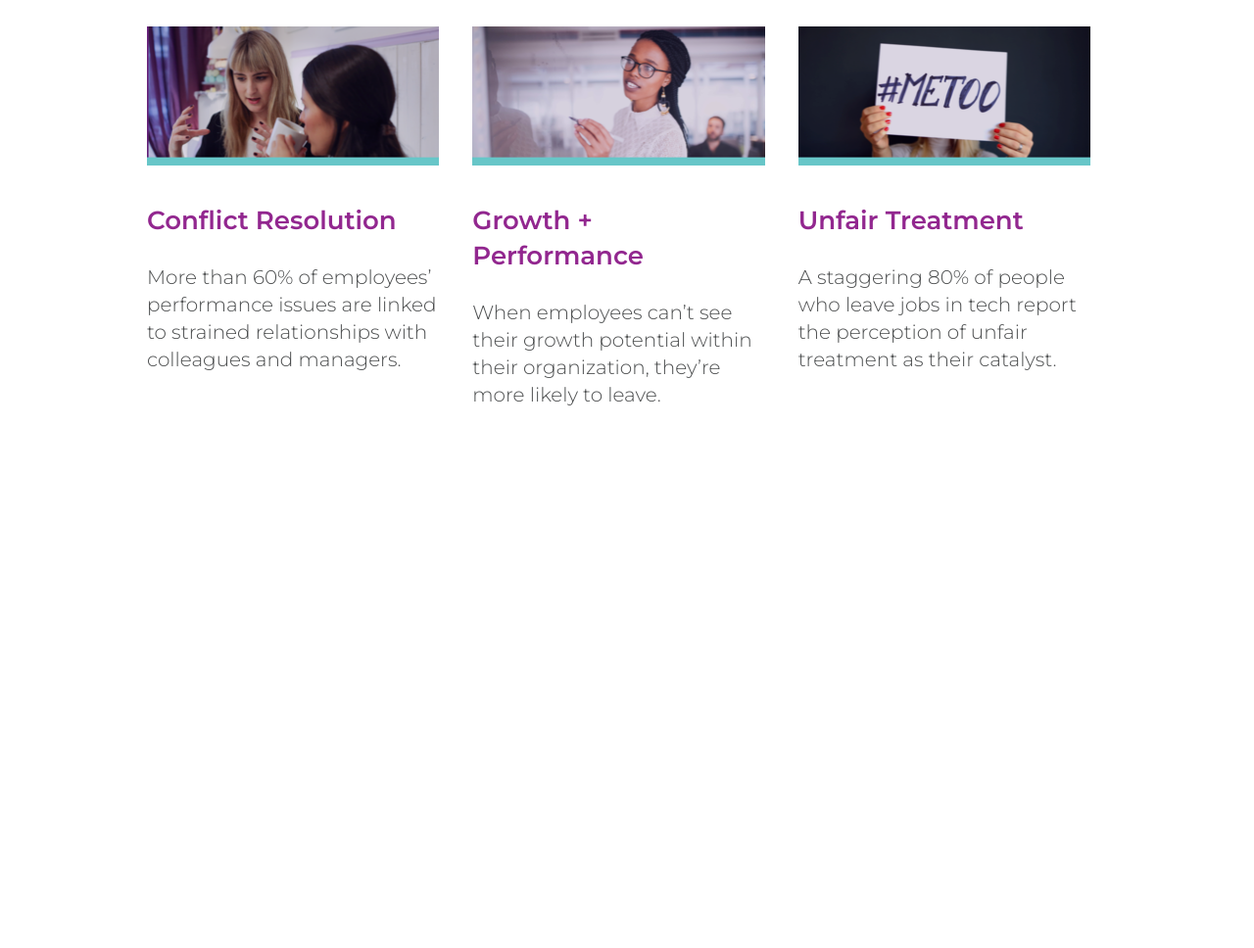
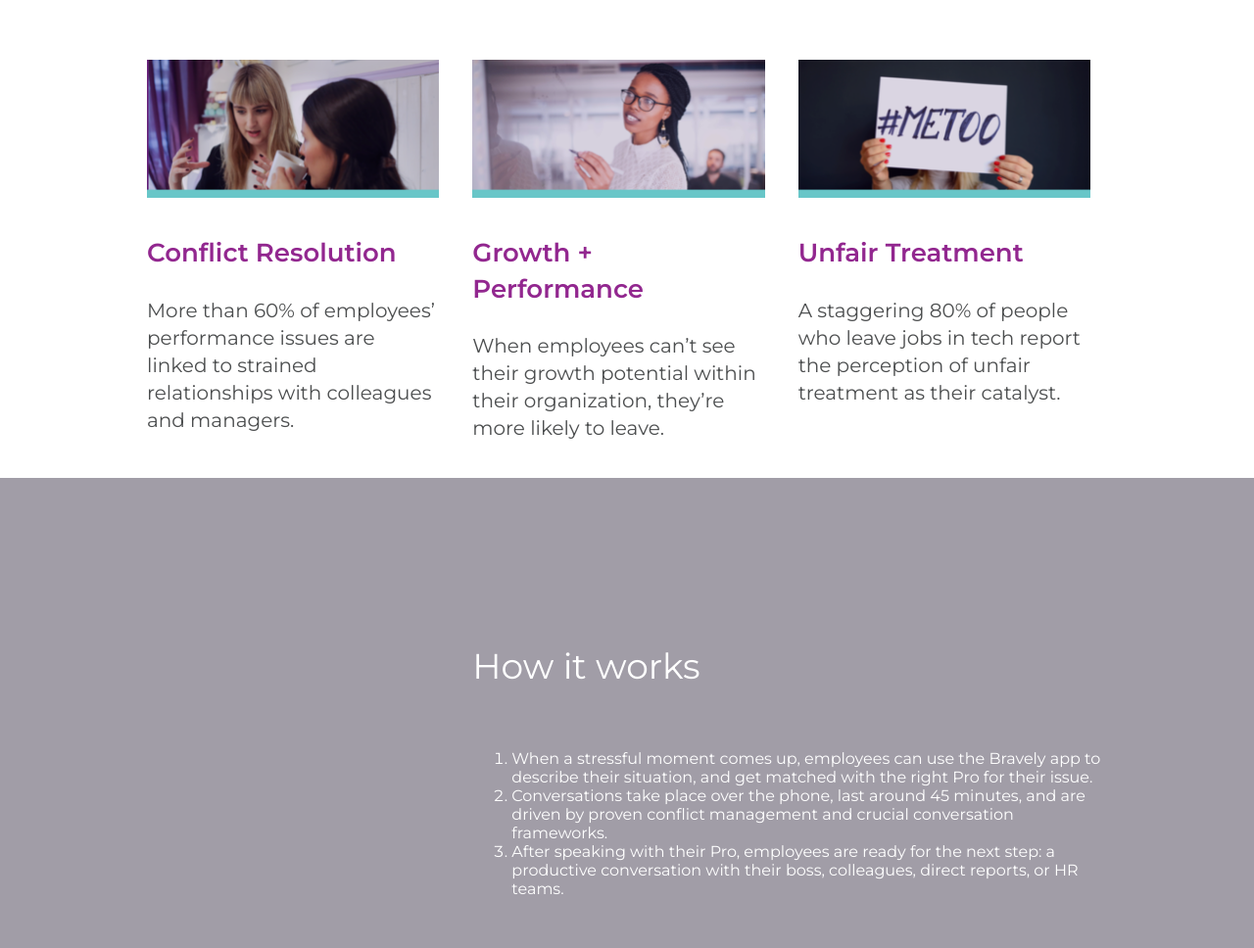
Before and after one commit to melaniemohn/bravely, a plain HTML site: page public/index.html in a window 1280 px wide. Shown: the part 816-1784 px from the top of the page at 98% size. Before the commit the page ends 1270 px from the top, so only its background shows below. Drawn offline with nearby package versions, Linux system fonts and the light colour scheme.

Commit message:
quick and dirty 'how it works' section. TODO: replace ordered list

```diff
--- a/public/index.html
+++ b/public/index.html
@@ -6,7 +6,7 @@
 		<meta name="viewport" content="width=device-width, initial-scale=1">
 		<link rel="icon" href="images/favicon.ico" type="image/x-icon"/>
 
-		<link href="https://fonts.googleapis.com/css?family=Montserrat:300,600" rel="stylesheet">
+		<link href="https://fonts.googleapis.com/css?family=Montserrat:400,600" rel="stylesheet">
 		<link href="style.css" rel="stylesheet" type="text/css">
 
 		<script src="https://ajax.googleapis.com/ajax/libs/jquery/3.3.1/jquery.min.js"></script>
@@ -34,7 +34,7 @@
 					<a class="nav-link" href="https://app.workbravely.com/">Login</a>
 				</div>
 			</nav>
-			<div class="bravely-intro-section">
+			<div class="section bravely-intro back-img">
 				<h1><strong>Work better. Work Bravely.</strong></h1>
 				<h3>Bravely connects employees with professional coaches outside of their workplace to encourage better conversations and healthier organizations.</h3>
 				<br>
@@ -45,7 +45,7 @@
 			</div>
 		</div>
 
-		<div class="first-step-section">
+		<div class="section first-step">
 			<h2>A new first step.</h2>
 			<p>At Bravely, our goal is to get people talking about their issues sooner and more productively (in other words, less venting to friends or letting things fester). It’s a new way forward for employees dealing with stressful situations.</p>
 
@@ -78,7 +78,17 @@
 					</div>
 				</div>
 			</div>
+		</div>
 
+		<div class="section how-it-works back-img">
+			<div class="grid-container">
+				<h2 class="col-right-wide row-1">How it works</h2>
+				<ol class="col-right-wide row-2 grid-list">
+					<li>When a stressful moment comes up, employees can use the Bravely app to describe their situation, and get matched with the right Pro for their issue.</li>
+					<li>Conversations take place over the phone, last around 45 minutes, and are driven by proven conflict management and crucial conversation frameworks.</li>
+					<li>After speaking with their Pro, employees are ready for the next step: a productive conversation with their boss, colleagues, direct reports, or HR teams.</li>
+				</ol>
+			</div>
 		</div>
 	</body>
 </html>
--- a/public/style.css
+++ b/public/style.css
@@ -116,19 +116,29 @@ button:focus {
 	top: 0;
 }
 
-.bravely-intro-section, .first-step-section {
+.section {
+	min-height: 400px;
 	padding: 80px 150px 0px;
 }
 
-.bravely-intro-section h3 {
+.back-img h2 {
+	color: white;
+	font-weight: 400;
+}
+
+.back-img h3 {
 	color: white;
 	font-size: 20px;
 	font-weight: lighter;
 	text-align: center;
 }
 
+.back-img li {
+	color: white;
+}
+
 /* ----- first step content and grid ----- */
-.first-step-section p {
+.first-step p {
 	color: #4C4E4F;
 	font-size: 20px;
 	line-height: 1.4em;
@@ -168,6 +178,30 @@ button:focus {
 	grid-row: 1;
 }
 
+.col-right-wide {
+	grid-column: 2 / span 2;
+}
+
+.row-1 {
+	grid-row: 1;
+}
+
+.row-2 {
+	grid-row: 2;
+}
+
+.row-3 {
+	grid-row: 3;
+}
+
+
+/* ----- how it works section ----- */
+.how-it-works {
+	background-color: rgba(22,11,35,.4);
+}
+
+
+
 /* ----- media queries for screen responsivity ----- */
 @media(min-width: 961px) {
 	.hero-container::before {
@@ -176,7 +210,7 @@ button:focus {
 }
 
 @media(min-width: 961px) and (max-width: 1024px) {
-	.bravely-intro-section, .first-step-section {
+	.section {
 		padding: 80px 64px 0px;
 	}
 
@@ -186,7 +220,7 @@ button:focus {
 }
 
 @media(min-width: 769px) and (max-width: 960px) {
-	.bravely-intro-section, .first-step-section {
+	.section {
 		padding: 80px 48px 0px;
 	}
 
@@ -196,7 +230,7 @@ button:focus {
 }
 
 @media(min-width: 641px) and (max-width: 768px) {
-	.bravely-intro-section, .first-step-section {
+	.section {
 		padding: 80px 36px 0px;
 	}
 
@@ -206,7 +240,7 @@ button:focus {
 }
 
 @media(min-width: 400px) and (max-width: 640px) {
-	.bravely-intro-section, .first-step-section {
+	.section {
 		padding: 60px 20px 0px;
 	}
 
--- a/scripts/quick.js
+++ b/scripts/quick.js
@@ -1,5 +1,6 @@
 $(document).ready(function(){
 	$('.hero-container').parallax({imageSrc: '../public/images/hero.jpg'});
+	$('.how-it-works').parallax({imageSrc: '../public/images/iphone-purple.jpg'});
 	$('.demo-button').click(function(){
 		alert('Hi Ras!');
 	});
```
Also changed, not shown: public/images/iphone-purple.jpg (added), 1 other file.
